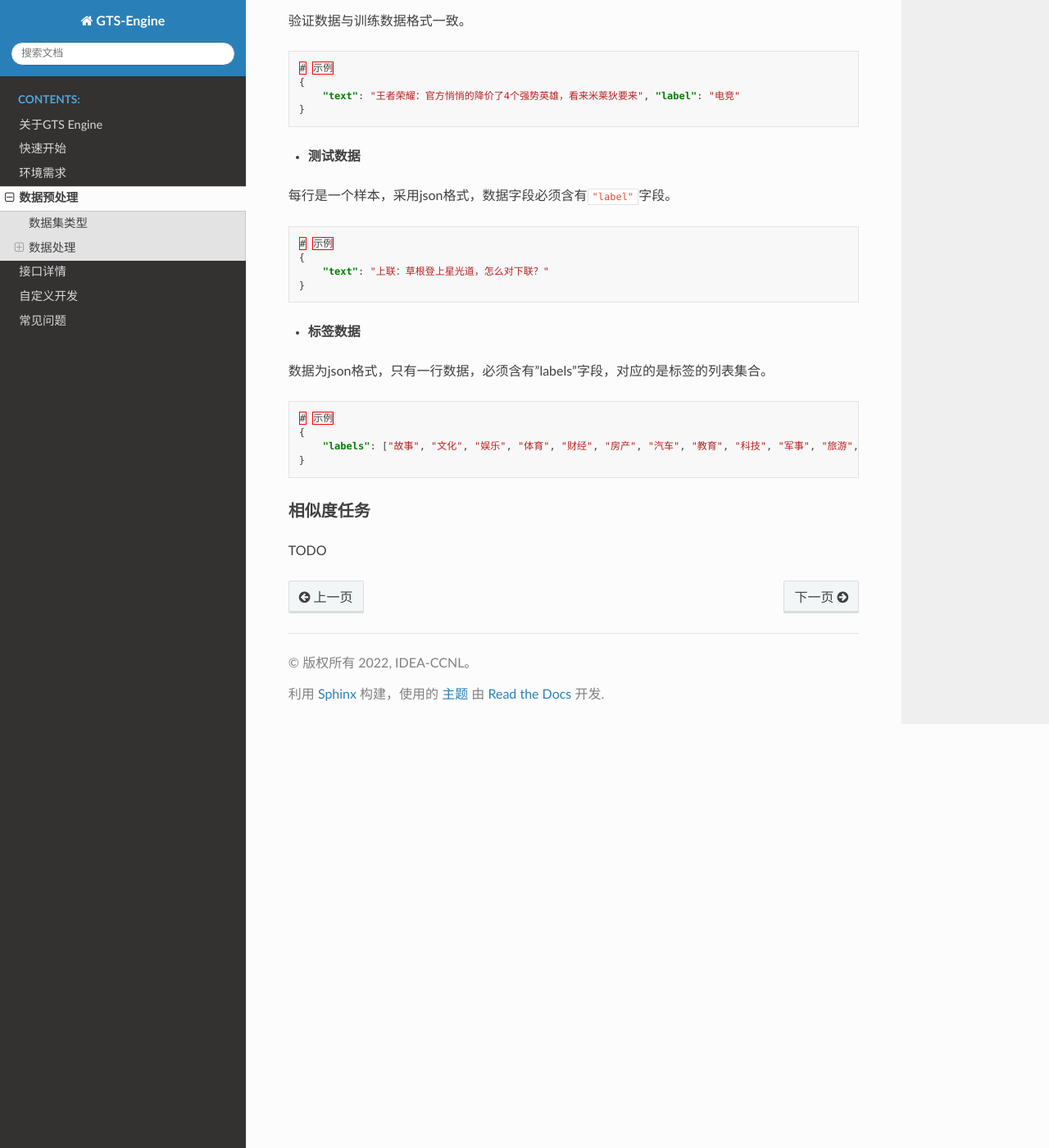
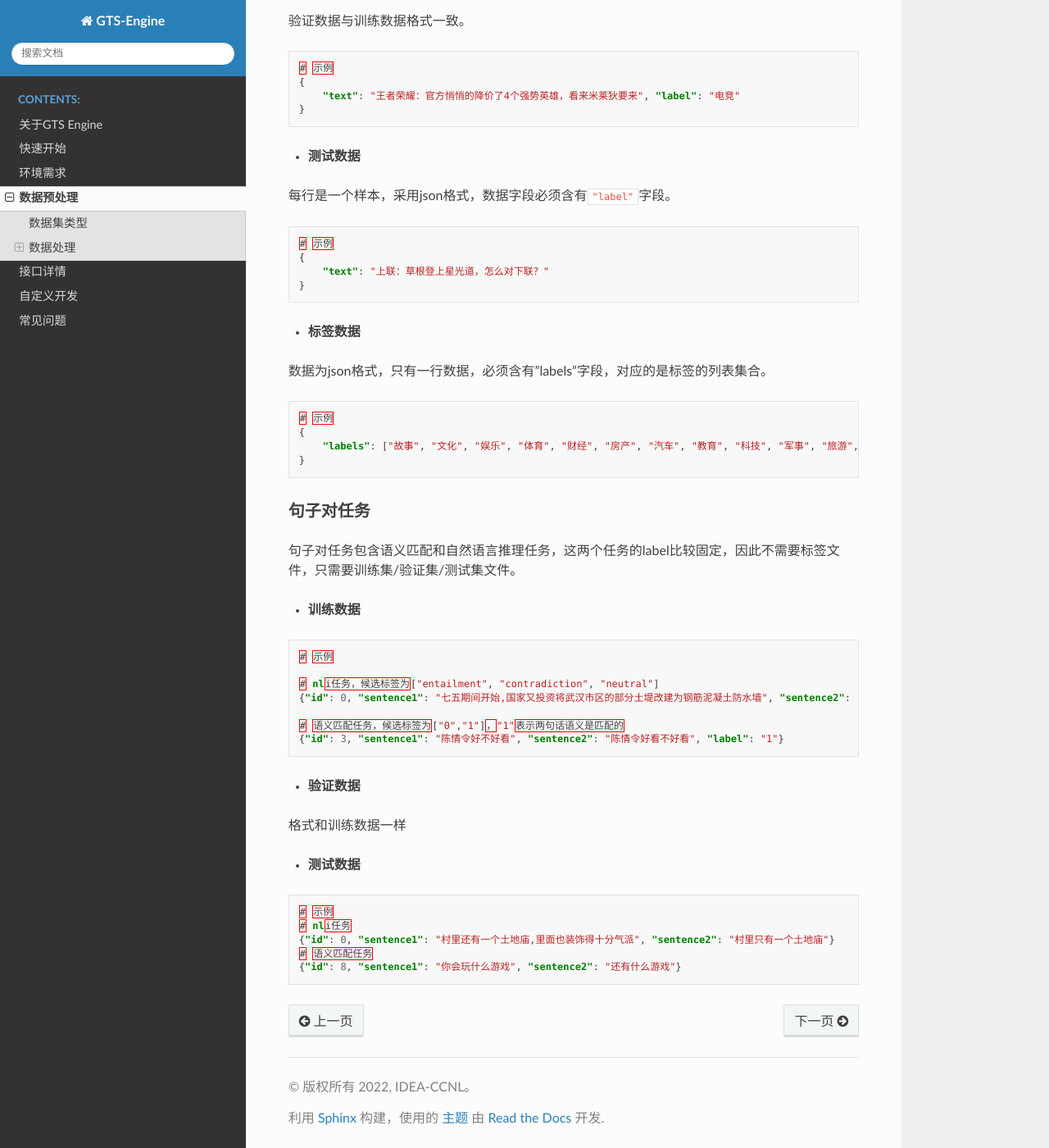
Before and after one commit to IDEA-CCNL/GTS-Engine-Doc, a Sphinx documentation site: the page built from source/docs/preprocess.md, in a window 1280 px wide and 1400 px high, scrolled down 851 px. Shown: the whole window at 82% size. Built offline with Sphinx 7.4.7 and the Read the Docs theme 2.0.0, drawn with Linux system fonts in a browser that asks for light colours.

Commit message:
add: nli&similarity docs (#6)
Co-authored-by: wuxiaojun <wuxiaojun@idea.edu.cn>

````diff
--- a/source/docs/preprocess.md
+++ b/source/docs/preprocess.md
@@ -59,6 +59,32 @@
 ```
 
 
-### 相似度任务
+### 句子对任务
 
-TODO
+句子对任务包含语义匹配和自然语言推理任务，这两个任务的label比较固定，因此不需要标签文件，只需要训练集/验证集/测试集文件。
+
+- **训练数据**
+
+```json
+# 示例
+
+# nli任务，候选标签为["entailment", "contradiction", "neutral"]
+{"id": 0, "sentence1": "七五期间开始,国家又投资将武汉市区的部分土堤改建为钢筋泥凝土防水墙", "sentence2": "八五期间会把剩下的土堤都改建完", "label": "neutral"}
+
+# 语义匹配任务，候选标签为["0","1"]，"1"表示两句话语义是匹配的
+{"id": 3, "sentence1": "陈情令好不好看", "sentence2": "陈情令好看不好看", "label": "1"}
+```
+
+- **验证数据**
+
+格式和训练数据一样
+
+- **测试数据**
+
+```json
+# 示例
+# nli任务
+{"id": 0, "sentence1": "村里还有一个土地庙,里面也装饰得十分气派", "sentence2": "村里只有一个土地庙"}
+# 语义匹配任务
+{"id": 8, "sentence1": "你会玩什么游戏", "sentence2": "还有什么游戏"}
+```
````
Also changed, not shown: source/docs/about.md (+2 -1 lines).
